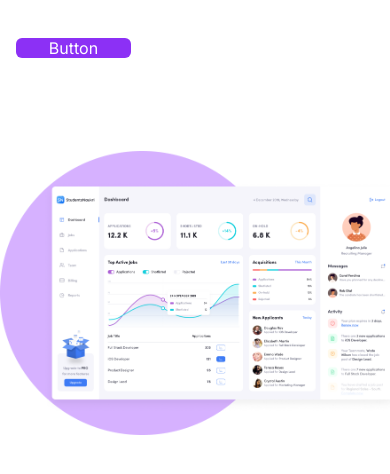
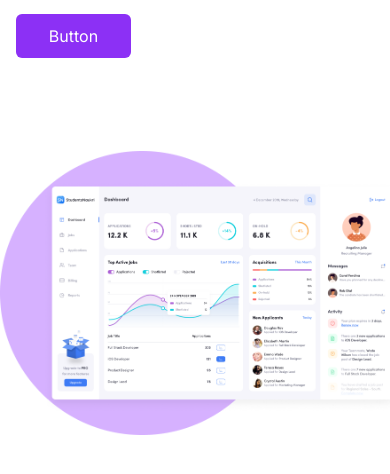
Before and after one commit to JuanLoyola/maquetacion-test, a plain HTML site: page index.html in a window 390 px wide. Shown: the part 370-844 px from the top of the page. Drawn offline with Linux system fonts and the light colour scheme.

Commit message:
button padding in mobile fixed

```diff
--- a/style.css
+++ b/style.css
@@ -217,6 +217,10 @@ input[type="checkbox"] {
     flex-flow: column;
   }
 
+  .button {
+    padding: 12px 32px;
+  }
+
   .background {
     background-size: cover;
     width: 100%;
```
